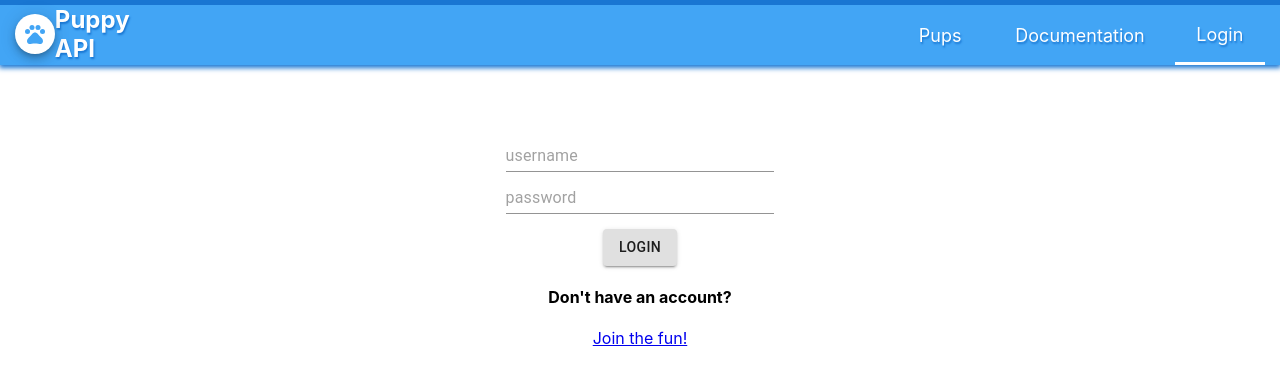
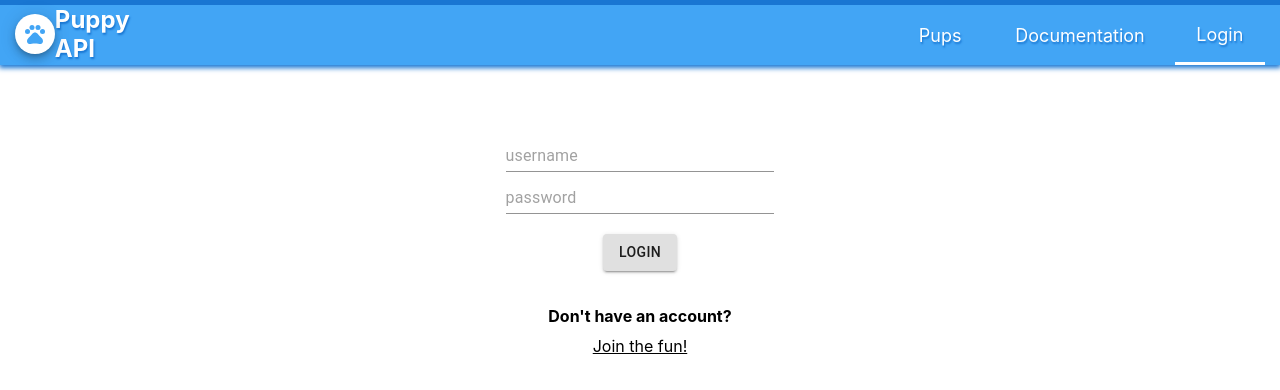
Before and after one commit to robpwatkins/puppyapi2, a React (Create React App) app: page /login in a window 1280 px wide. Shown: the top 390 px of the page. Built offline with nearby package versions, Linux system fonts and the light colour scheme.

Commit message:
thats it. ready for presentation.

```diff
--- a/src/components/Login.js
+++ b/src/components/Login.js
@@ -18,16 +18,16 @@ const inputStyle = {
 }
 
 const buttonStyle = {
-  marginTop: "5px"
+  marginTop: "10px"
 }
 
 const h4Style = {
-  margin: "3`5px 0 10px 0"
+  margin: "35px 0 10px 0"
 }
 
 const linkStyle = {
+  color: "inherit",
   textDecoration: "underline",
-  lineHeight: "0px"
 }
 
 class Login extends Component {
```
